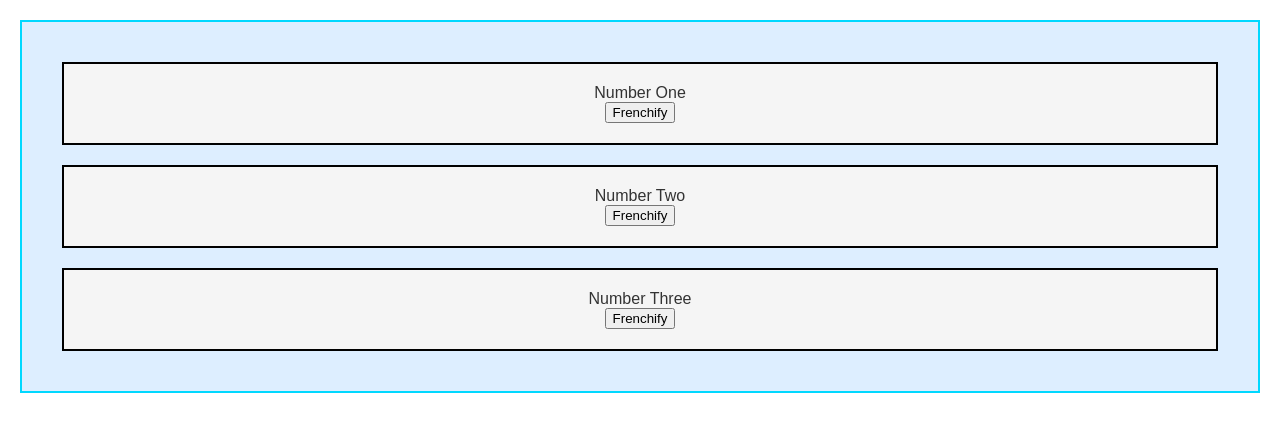
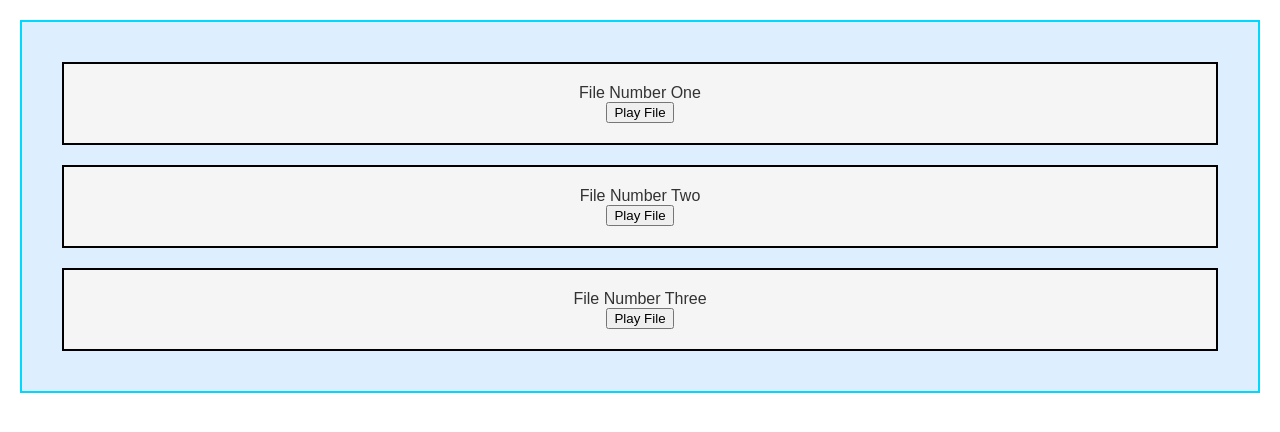
Before and after one commit to YetAnotherJonWilson/daily-med, a React (Create React App) app: page / in a window 1280 px wide. Shown: the top 432 px of the page. Built offline with nearby package versions, Linux system fonts and the light colour scheme.

Commit message:
refactoring componentlist and numberjs, renaming state.type and function and button

```diff
--- a/src/ComponentList.js
+++ b/src/ComponentList.js
@@ -9,7 +9,7 @@ class ComponentList extends Component {
         this.state = {number: ['One', 'Two', 'Three']};
     }
 
-    renderGoal() {
+    renderFile() {
         return this.state.number.map(number => (
             <Number key={number} name={number}/>
         ));
@@ -18,7 +18,7 @@ class ComponentList extends Component {
     render() {
         return (
             <div className="ComponentList">
-                {this.renderGoal()}
+                {this.renderFile()}
             </div>
         );
     }
--- a/src/Number.js
+++ b/src/Number.js
@@ -4,20 +4,20 @@ import './Number.css'
 class Number extends Component {
     constructor(props) {
         super(props);
-        this.state = {type: ['Number']};
-        this.frenchify = this.frenchify.bind(this)
+        this.state = {type: ['File Number']};
+        // this.playFile = this.playFile.bind(this)
     }
 
-    frenchify() {
-        this.setState({type: 'Le nombre'})
-    }
+    // playFile() {
+    //
+    // }
 
     render() {
     return (
         <div className="Number">
             {this.state.type} {this.props.name}
             <br/>
-            <button onClick={this.frenchify}>Frenchify</button>
+            <button onClick={this.frenchify}>Play File</button>
         </div>
     )
 }}
```
